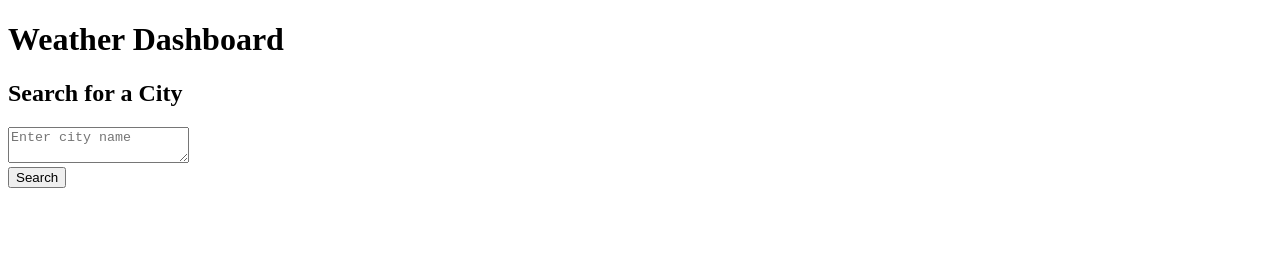
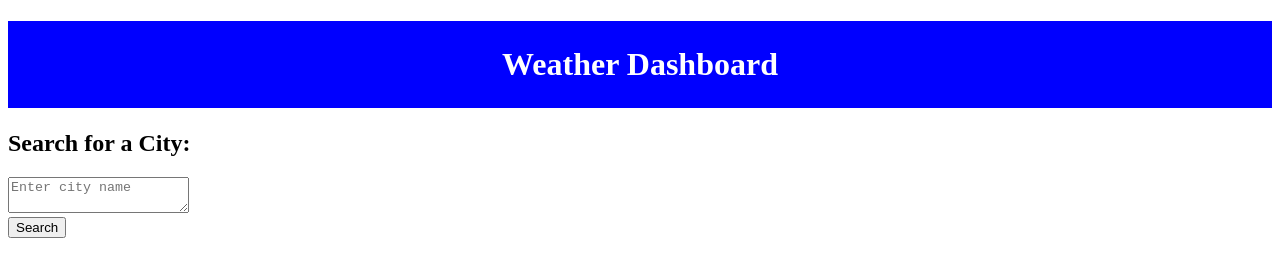
Before and after one commit to maymikb/Weather-Dashboard, a plain HTML site: page index.html in a window 1280 px wide. Drawn offline with Linux system fonts and the light colour scheme.

Commit message:
search bar, homepage css

```diff
--- a/index.html
+++ b/index.html
@@ -11,7 +11,7 @@
 
   <body>
     <h1>Weather Dashboard</h1>
-    <h2>Search for a City</h2>
+    <h2>Search for a City:</h2>
 
 <div class="container">
     <textarea type="text" id="city" placeholder="Enter city name"
--- a/style.css
+++ b/style.css
@@ -0,0 +1,13 @@
+body{
+
+}
+
+h1{
+    color: white;
+    background-color: blue;
+    text-align: center;
+    justify-content: center;
+    padding: 25px 0;
+
+
+}
```
Also changed, not shown: 1 other file.
